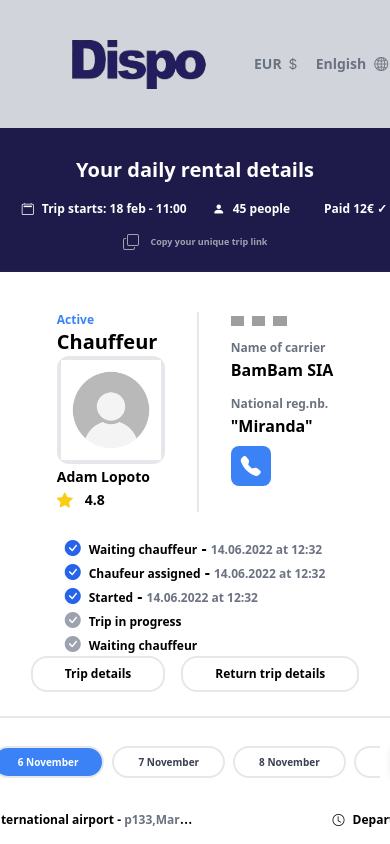
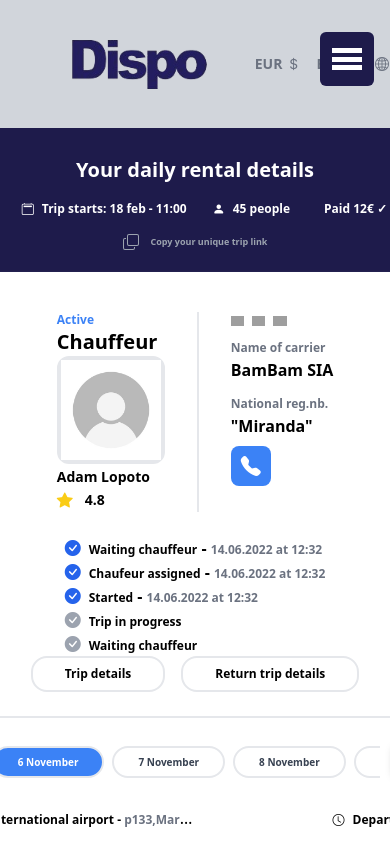
Before and after one commit to ErnestNeimanis/dispo, a Vue app: page / in a window 390 px wide. Shown: the top 844 px of the page. Built offline with nearby package versions, Linux system fonts and the light colour scheme; grey boxes are pictures that could not be loaded.

Commit message:
hamburger

```diff
--- /dev/null
+++ b/src/components/header/Hamburger.vue
@@ -0,0 +1,62 @@
+<script setup lang="ts">
+import { ref, watch, defineProps } from "vue";
+
+const props = defineProps(["color"]);
+defineEmits(["open", "close"]);
+
+const active = ref(false);
+const step1 = ref(false);
+const step2 = ref(false);
+
+const bg = props.color ? `bg-${props.color}` : `bg-black`;
+
+const animationSpeed = 500;
+const size = 50;
+
+ function animate() {
+  if (active.value) {
+    step1.value = true;
+    setTimeout(() => {
+      if (active.value) {
+        step2.value = true;
+        return;
+      }
+    }, animationSpeed / 2);
+  }
+
+  if (!active.value) {
+    step2.value = false;
+    setTimeout(() => {
+      if (!active.value) {
+        step1.value = false;
+        return;
+      }
+    }, animationSpeed / 2);
+  }
+}
+
+watch(active, animate);
+</script>
+<template>
+
+<div class="bg-indigo-950 p-3 rounded-md">
+ <div
+    @click="(active = !active), active ? $emit('open') : $emit('close')"
+    class=" flex flex-col justify-evenly h-[30px] w-[30px] "
+  >
+    <div
+      :class="{ 'translate-y-2.5': step1, 'rotate-45': step2 }"
+      class="bg-white h-1/6 w-full transition duration-500"
+    ></div>
+    <div
+      :class="{ invisible: (active && step2) || (!active && step1) }"
+      class="bg-white h-1/6 w-full"
+    ></div>
+    <div
+      :class="{ '-translate-y-2': step1, '-rotate-45': step2 }"
+      class="bg-white h-1/6 w-full transition duration-500"
+    ></div>
+  </div>
+</div>
+
+</template>
--- a/src/components/header/Header.vue
+++ b/src/components/header/Header.vue
@@ -3,8 +3,9 @@
 import { useRoute } from 'vue-router';
 import NavBar from "./NavBar.vue"
 import Logo from "@/assets/images/dispotravel_logo1.png"
-
-const route =  useRoute();
+import { useWindowSize } from "@/window"
+const route = useRoute();
+const { smallWindow, mediumWindow, largeWindow } = useWindowSize();
 
 interface NavItem {
     name?: string,
@@ -13,7 +14,7 @@
 }
 
 
-const logo = ref("")
+const logo = ref("");
 
 
 
@@ -25,7 +26,7 @@
 
             <div class="flex justify-center items-center    ">
                 <RouterLink to="/">
-                <img class=" min-w-[150px] h-[49px] hover:cursor-pointer" :src="Logo" alt="">
+                    <img class=" min-w-[150px] h-[49px] hover:cursor-pointer" :src="Logo" alt="">
                 </RouterLink>
             </div>
 
@@ -45,8 +46,8 @@
             </div>
 
         </div>
-        <NavBar/>
+        <NavBar />
     </div>
 </template>
 
-<style scoped></style>
+<style scoped></style>@/window
--- a/src/components/header/NavBar.vue
+++ b/src/components/header/NavBar.vue
@@ -1,6 +1,10 @@
 <script setup lang="ts">
+import Hamburger from "./Hamburger.vue"
 import { ref } from 'vue';
 import { useRoute } from 'vue-router';
+import { useWindowSize } from "@/window"
+const { smallWindow, mediumWindow, largeWindow } = useWindowSize();
+
 
 interface NavItem {
     name?: string,
@@ -10,6 +14,28 @@
 
 const route =  useRoute();
 
+const menuClass = ref("-translate-x-[100%] hidden")
+const menuOpen = ref(false)
+
+
+
+function openMenu() {
+  menuOpen.value = true;
+  menuClass.value = "translate-x-[100%]"
+  setTimeout(() => {
+    if (menuOpen.value)
+      menuClass.value = ""
+  }, 1)
+}
+
+function closeMenu() {
+  menuOpen.value = false;
+  menuClass.value = "translate-x-[100%]"
+  setTimeout(() => {
+    if (!menuOpen.value)
+      menuClass.value = "hidden"
+  }, 300)
+}
 
 
 const navMenu = ref<NavItem[]>([
@@ -55,7 +81,7 @@
 
 </script>
 <template>
-<div class="">
+<div v-if="largeWindow" class="">
             <nav class=" flex flex-wrap  ">
                 <RouterLink v-for="(item, i) in navMenu" :to="item.link">
                     <div
@@ -66,4 +92,19 @@
                 </RouterLink>
             </nav>
         </div>
+         <div v-else class="z-[999] w-full  fixed  top-8 right-4">
+
+    <Hamburger @open="openMenu" @close="closeMenu" class="fixed right-4" />
+    <div :class="menuClass"
+      class="flex flex-col  w-full h-screen pt-48 transition-transform duration-500 bg-indigo-950  rounded-tr-md">
+      <nav  class=" flex flex-col items-end pr-[20%] gap-4  xs:text-2xl  ">
+        <RouterLink v-for="(item,i) in navMenu" :to="item.link">
+        <div  class="flex  text-2xl font-extrabold  text-white  cursor-pointer border px-6 rounded-lg ">
+          <span >{{ item.title }}</span>
+        </div>
+        </RouterLink>
+      </nav>
+    </div>
+
+  </div>
 </template>
--- a/src/components/rental-details/UniqueLinkCopy.vue
+++ b/src/components/rental-details/UniqueLinkCopy.vue
@@ -6,7 +6,7 @@
                 <div class="flex gap-3 justify-center items-center text-[9px] text-gray-400 font-bold ">
                     <div>
                         <svg xmlns="http://www.w3.org/2000/svg" width="16" height="16" fill="currentColor"
-                            class="bi bi-copy" viewBox="0 0 16 16">
+                            class="bi bi-copy hover:text-white" viewBox="0 0 16 16">
                             <path fill-rule="evenodd"
                                 d="M4 2a2 2 0 0 1 2-2h8a2 2 0 0 1 2 2v8a2 2 0 0 1-2 2H6a2 2 0 0 1-2-2zm2-1a1 1 0 0 0-1 1v8a1 1 0 0 0 1 1h8a1 1 0 0 0 1-1V2a1 1 0 0 0-1-1zM2 5a1 1 0 0 0-1 1v8a1 1 0 0 0 1 1h8a1 1 0 0 0 1-1v-1h1v1a2 2 0 0 1-2 2H2a2 2 0 0 1-2-2V6a2 2 0 0 1 2-2h1v1z" />
                         </svg>
--- /dev/null
+++ b/src/window.ts
@@ -0,0 +1,59 @@
+import { ref, onMounted, onUnmounted, computed } from "vue";
+
+export function useWindowSize() {
+  const extraSmall = ref(0);
+  const small = ref(400);
+  const medium = ref(768);
+  const large = ref(992);
+  const extraLarge = ref(1200);
+
+  const windowSizes = {
+    extraSmall: extraSmall.value,
+    small: small.value,
+    medium: medium.value,
+    large: large.value,
+    extraLarge: extraLarge.value,
+  };
+
+  const windowWidth = ref(window.innerWidth);
+  const windowHeight = ref(window.innerHeight);
+
+  //ONLY small, medium and large are exclusive
+  //extraSmallWindow and extraLargeWindow are NOT exclusive
+  //extraSmallWindow == true => small == true and extraLargeWindow == true => largeWindow == true
+
+  const extraSmallWindow = computed(() => windowWidth.value < small.value);
+  const smallWindow = computed(() => windowWidth.value < medium.value);
+  const mediumWindow = computed(
+    () => windowWidth.value >= medium.value && windowWidth.value < large.value
+  );
+  const largeWindow = computed(() => windowWidth.value >= large.value);
+
+  const extraLargeWindow = computed(
+    () => windowWidth.value >= extraLarge.value
+  );
+
+  function update() {
+    windowWidth.value = window.innerWidth;
+    windowHeight.value = window.innerHeight;
+  }
+
+  onMounted(() => window.addEventListener("resize", update));
+  onUnmounted(() => window.removeEventListener("resize", update));
+
+  return {
+    windowWidth,
+    windowHeight,
+    windowSizes,
+
+    extraSmallWindow,
+    smallWindow,
+    mediumWindow,
+    largeWindow,
+    extraLargeWindow,
+
+    small,
+    medium,
+    large,
+  };
+}
```
Also changed, not shown: src/components/rental-profile/DateSlider.vue (+14 -16 lines).
